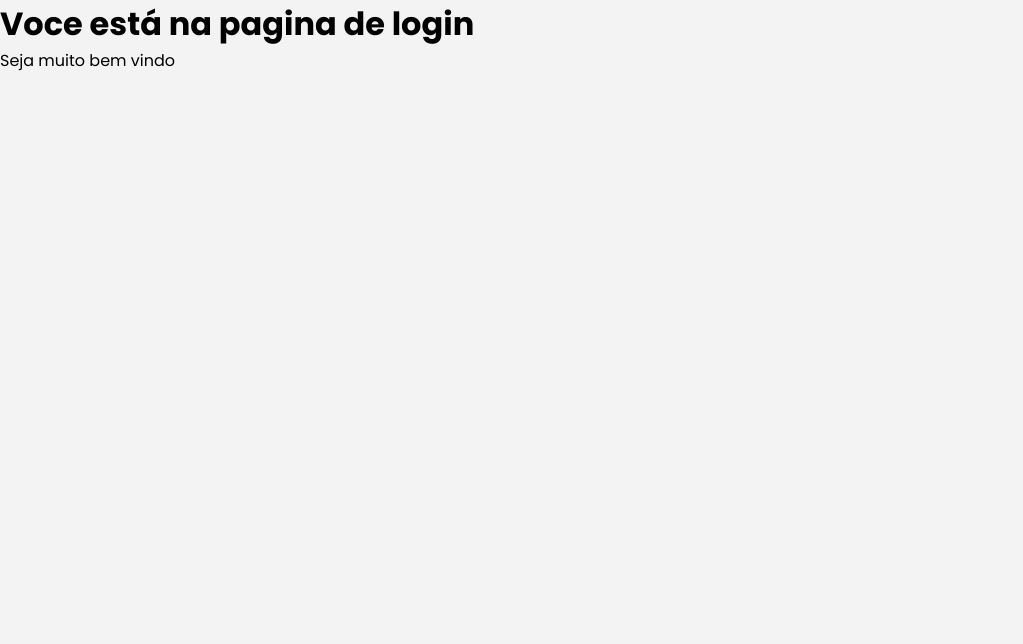
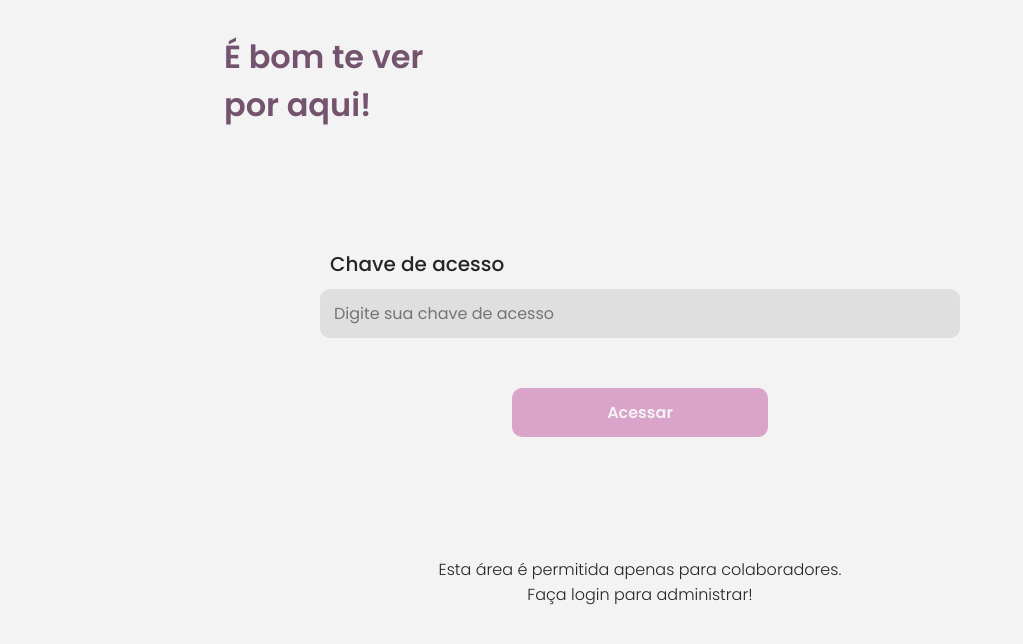
Before and after one commit to guilhermeabell/adm-hackathon, a React (Create React App) app: page / in a window 1280 px wide. Shown: the top 644 px of the page, without its empty margins (0-1023 px from the left). Built offline with nearby package versions, Linux system fonts and the light colour scheme.

Commit message:
new page-login complete

```diff
--- a/src/Pages/private_acess/login/index.tsx
+++ b/src/Pages/private_acess/login/index.tsx
@@ -1,11 +1,34 @@
 import React from 'react'
 import './styles.css'
+import { Link } from 'react-router-dom'
 
 const loginPage = () => {
     return(
-        <div className="loginPage">
-            <h1>Voce está na pagina de login</h1>
-            <p>Seja muito bem vindo</p>
+        <div id="loginPage">
+            <div className="loginPage-content">
+                <div className="loginPage-header">
+                    <p className="header-title">É bom te ver por aqui!</p>
+                </div>
+                <div className="formLogin">
+
+                    <form action="">
+                        <div className="loginForm-field">
+                            <span>Chave de acesso</span>
+                            <input type="text" name="acessKey" id="acessKey" placeholder="Digite sua chave de acesso"/>
+                        </div>
+
+                        <div className="submitButton">
+                            <Link to="/home">
+                                <input type="submit" value="Acessar"/>
+                            </Link>
+                        </div>
+                    </form>
+                </div>
+                <div className="footer-login">
+                    <p className="loginPage-footer">Esta área é permitida apenas para colaboradores.</p>
+                    <p className="loginPage-footer">Faça login para administrar!</p>
+                </div>
+            </div>
         </div>
     )
 }
--- a/src/Pages/private_acess/login/styles.css
+++ b/src/Pages/private_acess/login/styles.css
@@ -0,0 +1,100 @@
+#loginPage .loginPage-content{
+    height: 80vh;
+    width: 100%;
+    display: flex;
+    gap: 10vh;
+    flex-direction: column;
+    justify-content: center;
+    align-items: center;
+}
+
+#loginPage .loginPage-content .loginPage-header{
+    width: 65%;
+    display: flex;
+    flex-direction: column;
+    align-items: flex-start;
+    gap: 20px;
+}
+
+#loginPage .loginPage-content .loginPage-header .header-title{
+    color: var(--color-title);
+    font-weight: 600;
+    font-size: 2rem;
+    width: 200px;
+    display: flex;
+    align-items: center;
+}
+
+#loginPage .loginPage-content .formLogin{
+    width: 50%;
+    margin-top: 5vh;
+}
+
+#loginPage .loginPage-content .formLogin form .loginForm-field{
+    display: flex;
+    flex-direction: column;
+    align-items: flex-start;
+}
+
+#loginPage .loginPage-content .formLogin form .loginForm-field span{
+    margin: 0 0 5px 10px;
+    color: var(--text-color);
+    font-weight: 500;
+    font-size: 20px;
+    margin-bottom: 10px;
+}
+
+#loginPage .loginPage-content .formLogin form .loginForm-field input{
+    width: 100%;
+    margin-bottom: 10px;
+
+    background: var(--foreground);
+    border-radius: 10px;
+    border: 0;
+    padding: 12px 14px;
+    font-size: 16px;
+    color: var(--text-color);
+    outline: 0;
+}
+
+#loginPage .loginPage-content .formLogin form .submitButton{
+    margin-top: 5vh;
+    display: flex;
+    justify-content: center;
+}
+
+#loginPage .loginPage-content .formLogin form .submitButton a{
+    width: 40%;
+}
+
+#loginPage .loginPage-content .formLogin form .submitButton input{
+    width: 100%;
+    background: var(--elements-color);
+    border-radius: 10px;
+    border: 0;
+    padding: 12px;
+    font-size: 16px;
+    font-weight: 600;
+    color: var(--primary-color);
+    outline: 0;
+    transition: 0.2s;
+    cursor: pointer;
+}
+
+#loginPage .loginPage-content .formLogin form .submitButton input:hover{
+    opacity: 80%;
+}
+
+#loginPage .loginPage-content .footer-login{
+    margin-top: 5vh;
+    display: block;
+    justify-content: center;
+    align-items: center;
+}
+
+#loginPage .loginPage-content .footer-login p{
+    font-size: 16px;
+    font-weight: 300;
+    text-align: center;
+    color: var(--text-color);
+}
```
